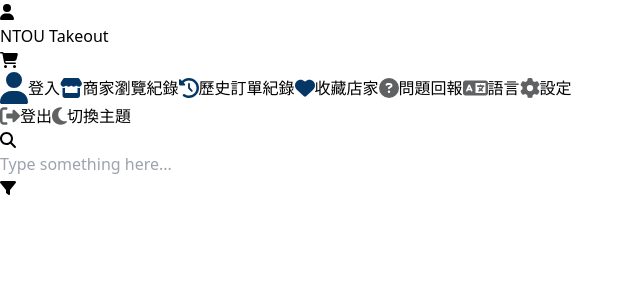
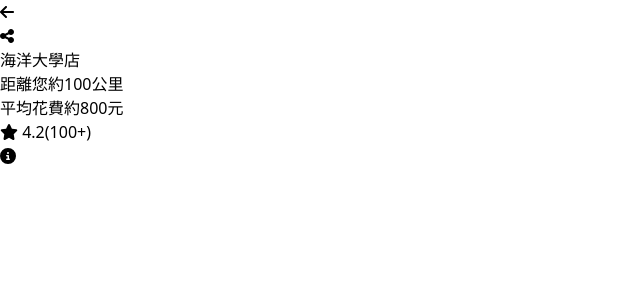
Before and after one commit to NTOU-Takeout/NTOU-Takeout-Frontend, a React (Vite) app: page / in a window 1280 px wide. Shown: the top 300 px of the page, without its empty margins (0-640 px from the left). Built offline with nearby package versions, Linux system fonts and the light colour scheme; no server answers.

Commit message:
Add menuNavbar

```diff
--- a/src/App.jsx
+++ b/src/App.jsx
@@ -13,12 +13,12 @@ function App() {
     return (
         <div
         >
-            <Header
+            {/* <Header
                 onLeftClick={toggleSidebar}
             />
             <Sidebar></Sidebar>
-            <Searchbar></Searchbar>
-            {/* <MenuHeader></MenuHeader> */}
+            <Searchbar></Searchbar> */}
+            <MenuHeader></MenuHeader>
             {/* <Merchant
         <div>
             <Header></Header>
```
Also changed, not shown: src/components/merchantPage/MenuNavbar.jsx (added).
